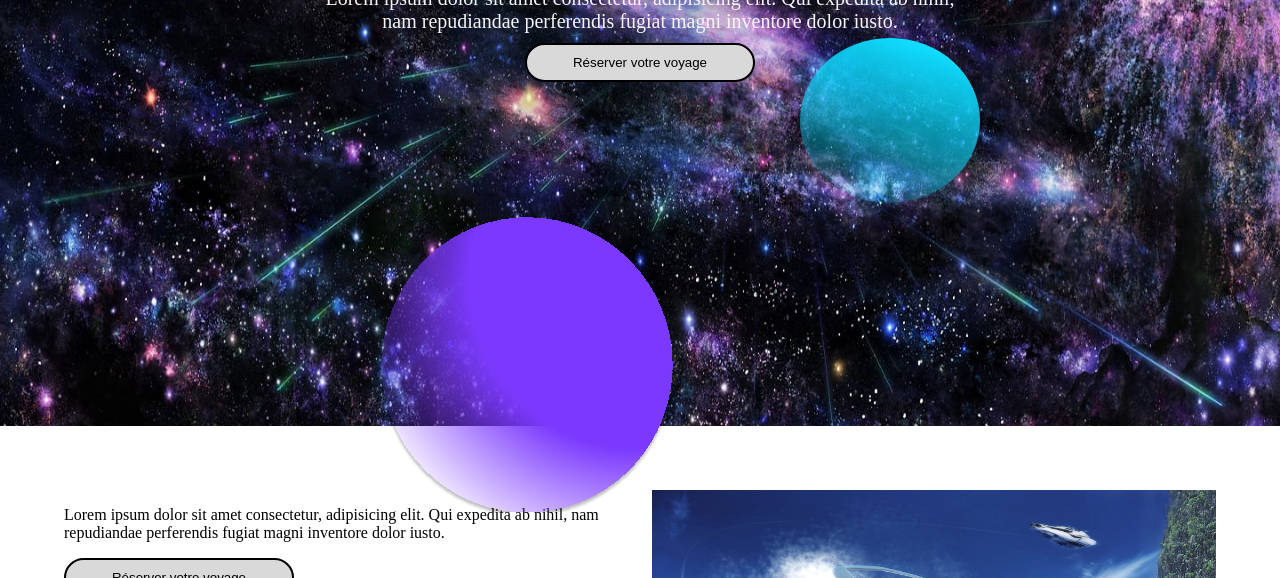
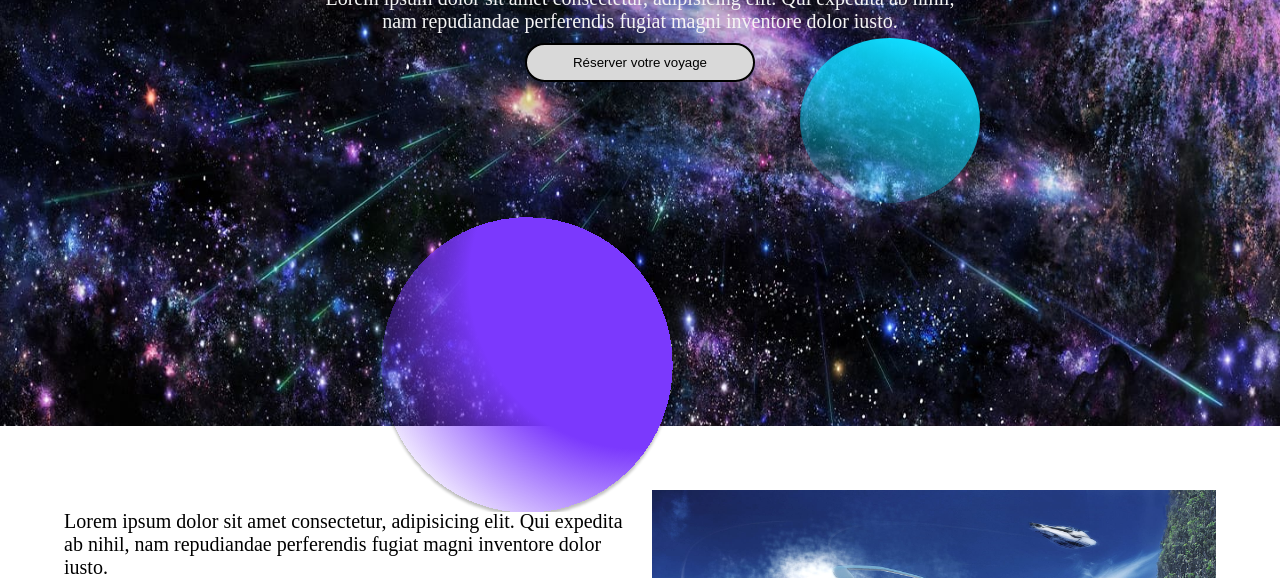
Before and after one commit to AlexNesvit/ECF-FrontDWWM-2024, a plain HTML site: page index.html in a window 1280 px wide. Shown: the part 374-952 px from the top of the page. Drawn offline with Linux system fonts and the light colour scheme.

Commit message:
css text

```diff
--- a/Style.css
+++ b/Style.css
@@ -271,3 +271,7 @@ header{
     border: 2px solid #000;
     width: 230px;
 }
+
+.about-text{
+    font-size: 20px;
+}
```
